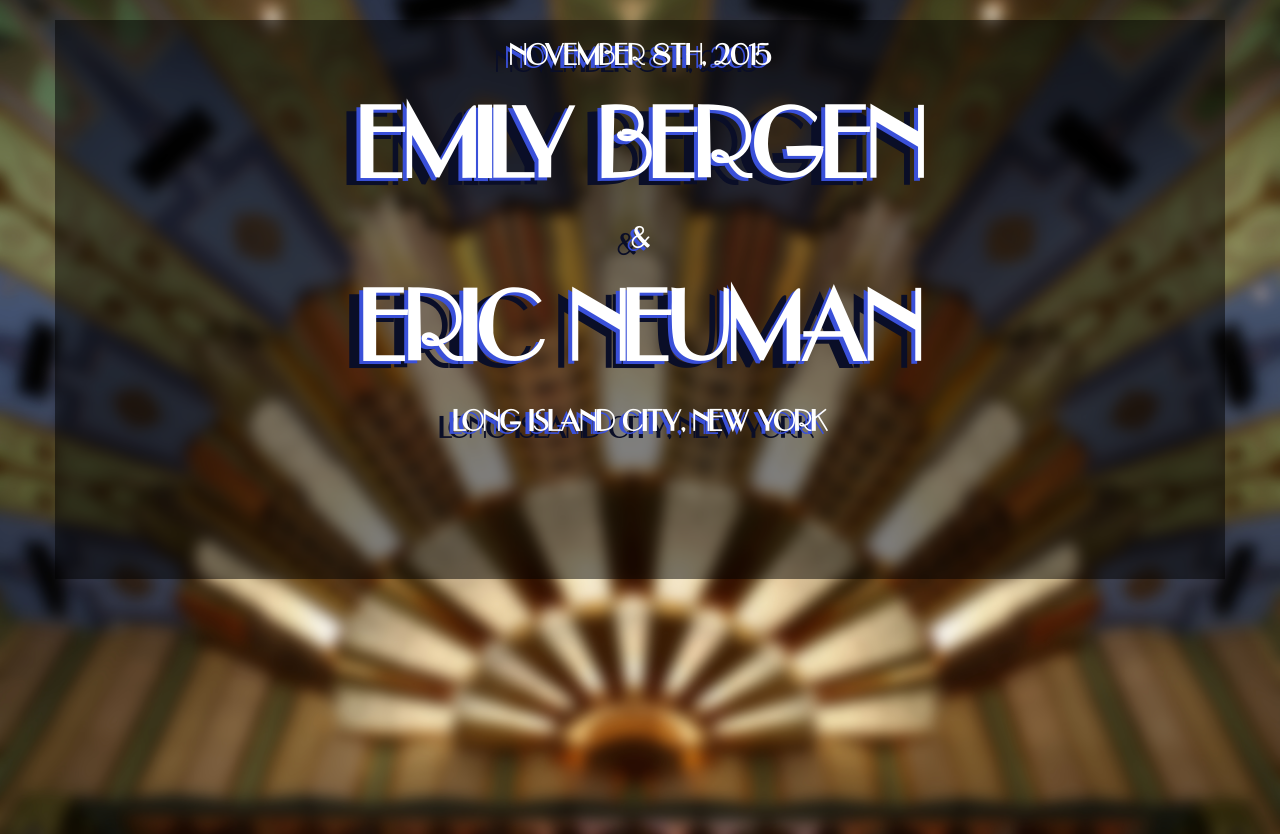
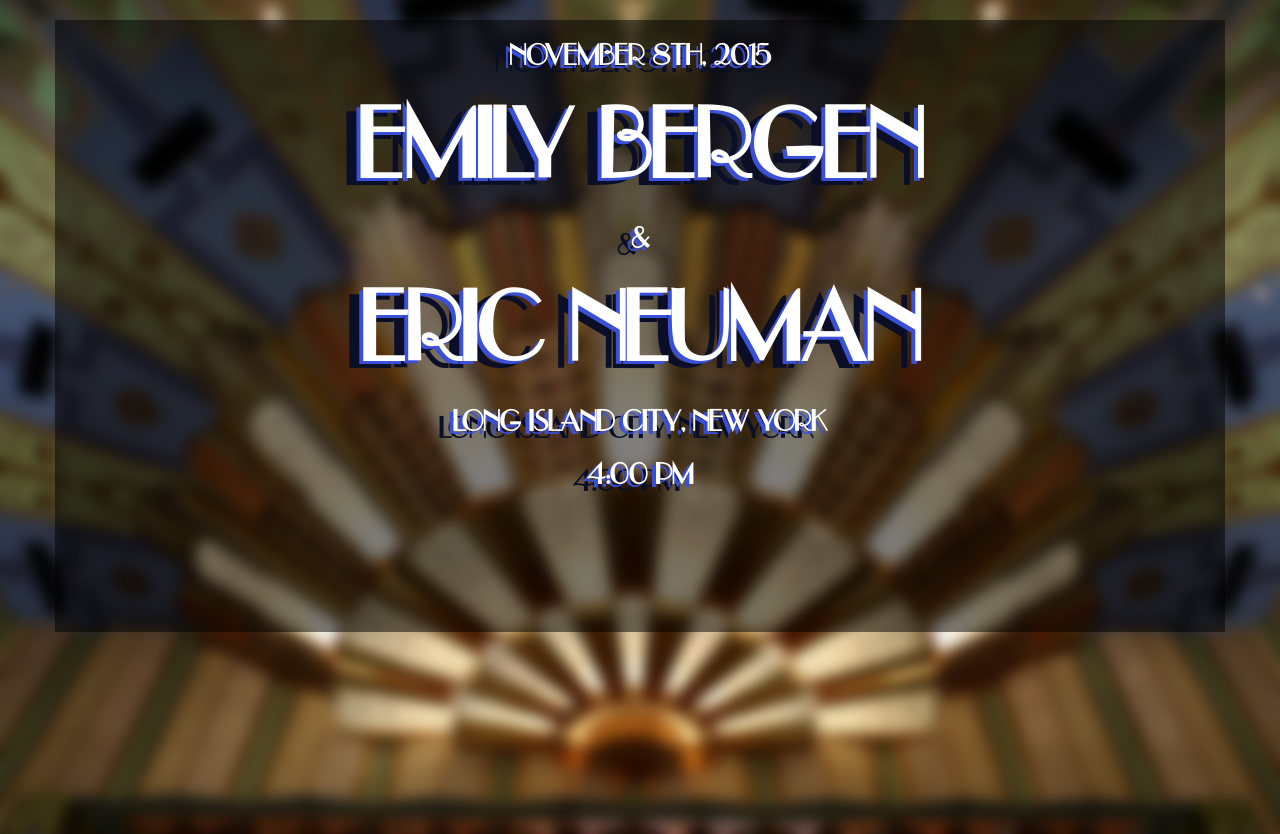
Before and after one commit to neuman/mawiage, a Django app: template templates/base/index.html in a window 1280 px wide. Shown: the top 834 px of the page. Run offline with Django 3.2, Linux system fonts and the light colour scheme; the template is opened without the code that fills it, so the values that code supplies are empty; parts of the project's set-up code (start-up, migrations or seed data) failed here and were passed over; some libraries are stand-ins or nearby versions.

Commit message:
added time

```diff
--- a/templates/base/index.html
+++ b/templates/base/index.html
@@ -41,6 +41,7 @@
         <h2>&</h2>
         <h1>Eric Neuman</h1>
         <h2>Long Island City, New York</h2>
+        <h2>4:00 pm</h2>
         <h1><br></h1>
           </div>
         </div>
@@ -58,6 +59,7 @@
           </div>
         </div>
       </div>
+      <div>
 
 
       {% for chapter in object_list %}
```
Also changed, not shown: mawiage/db.sqlite3.
